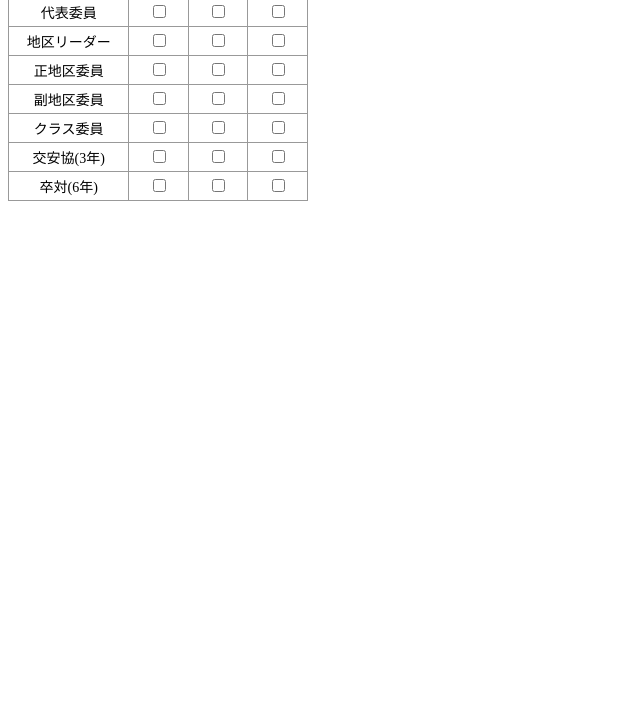
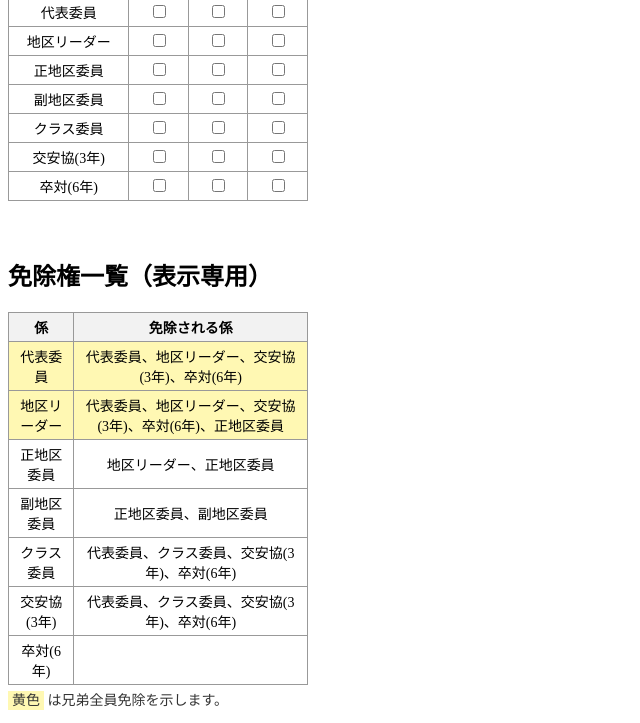
Before and after one commit to taruming/pta-table, a plain HTML site: page main.html in a window 1280 px wide. Shown: the part 107-830 px from the top of the page, without its empty margins (0-640 px from the left). Before the commit the page ends 800 px from the top, so only its background shows below. Drawn offline with Linux system fonts and the light colour scheme.

Commit message:
Update main.html
表示用の一覧表を追加

```diff
--- a/main.html
+++ b/main.html
@@ -32,6 +32,10 @@
   th {
     background-color: #f2f2f2;
   }
+/* 表示専用免除権表の兄弟全員免除セルを黄色に */
+.exempt-table tr[data-multi="true"] td {
+  background-color: #fff8b3; /* 薄い黄色 */
+}
 </style>
 </head>
 <body>
@@ -144,5 +148,57 @@ rows.forEach(row => {
 });
 </script>
 
+<br>
+<br>
+<h2>免除権一覧（表示専用）</h2>
+
+<div class="table-wrapper">
+  <table class="exempt-table">
+    <thead>
+      <tr>
+        <th>係</th>
+        <th>免除される係</th>
+      </tr>
+    </thead>
+    <tbody>
+      <tr data-multi="true">
+        <td>代表委員</td>
+        <td>代表委員、地区リーダー、交安協(3年)、卒対(6年)</td>
+      </tr>
+      <tr data-multi="true">
+        <td>地区リーダー</td>
+        <td>代表委員、地区リーダー、交安協(3年)、卒対(6年)、正地区委員</td>
+      </tr>
+      <tr>
+        <td>正地区委員</td>
+        <td>地区リーダー、正地区委員</td>
+      </tr>
+      <tr>
+        <td>副地区委員</td>
+        <td>正地区委員、副地区委員</td>
+      </tr>
+      <tr>
+        <td>クラス委員</td>
+        <td>代表委員、クラス委員、交安協(3年)、卒対(6年)</td>
+      </tr>
+      <tr>
+        <td>交安協(3年)</td>
+        <td>代表委員、クラス委員、交安協(3年)、卒対(6年)</td>
+      </tr>
+      <tr>
+        <td>卒対(6年)</td>
+        <td></td> <!-- 免除権なし -->
+      </tr>
+    </tbody>
+  </table>
+</div>
+
+
+<p style="margin-top:4px; font-size:14px; color:#333;">
+  <span style="background-color:#fff8b3; padding:2px 4px;">黄色</span> は兄弟全員免除を示します。
+</p>
+
+
+
 </body>
 </html>
```
